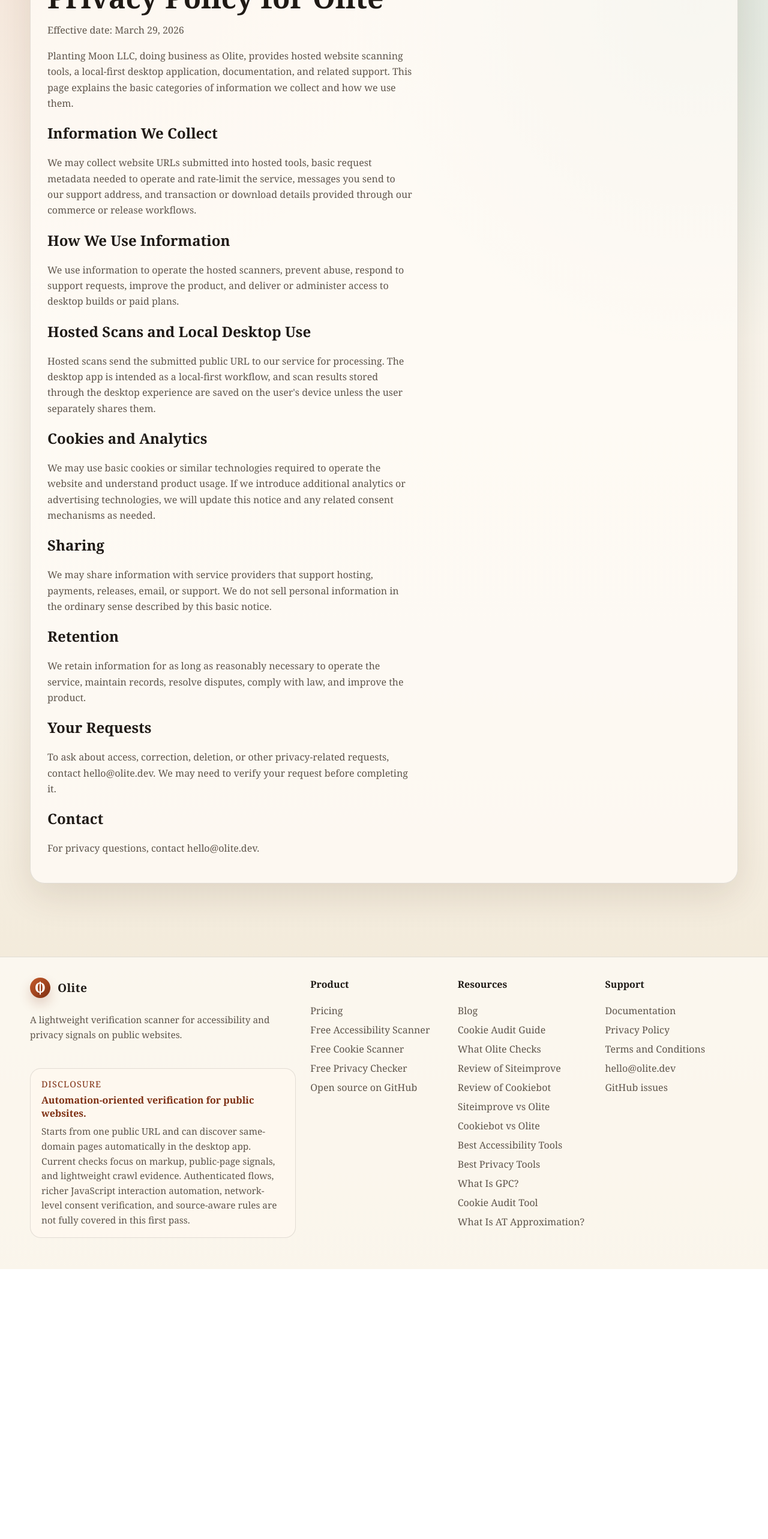
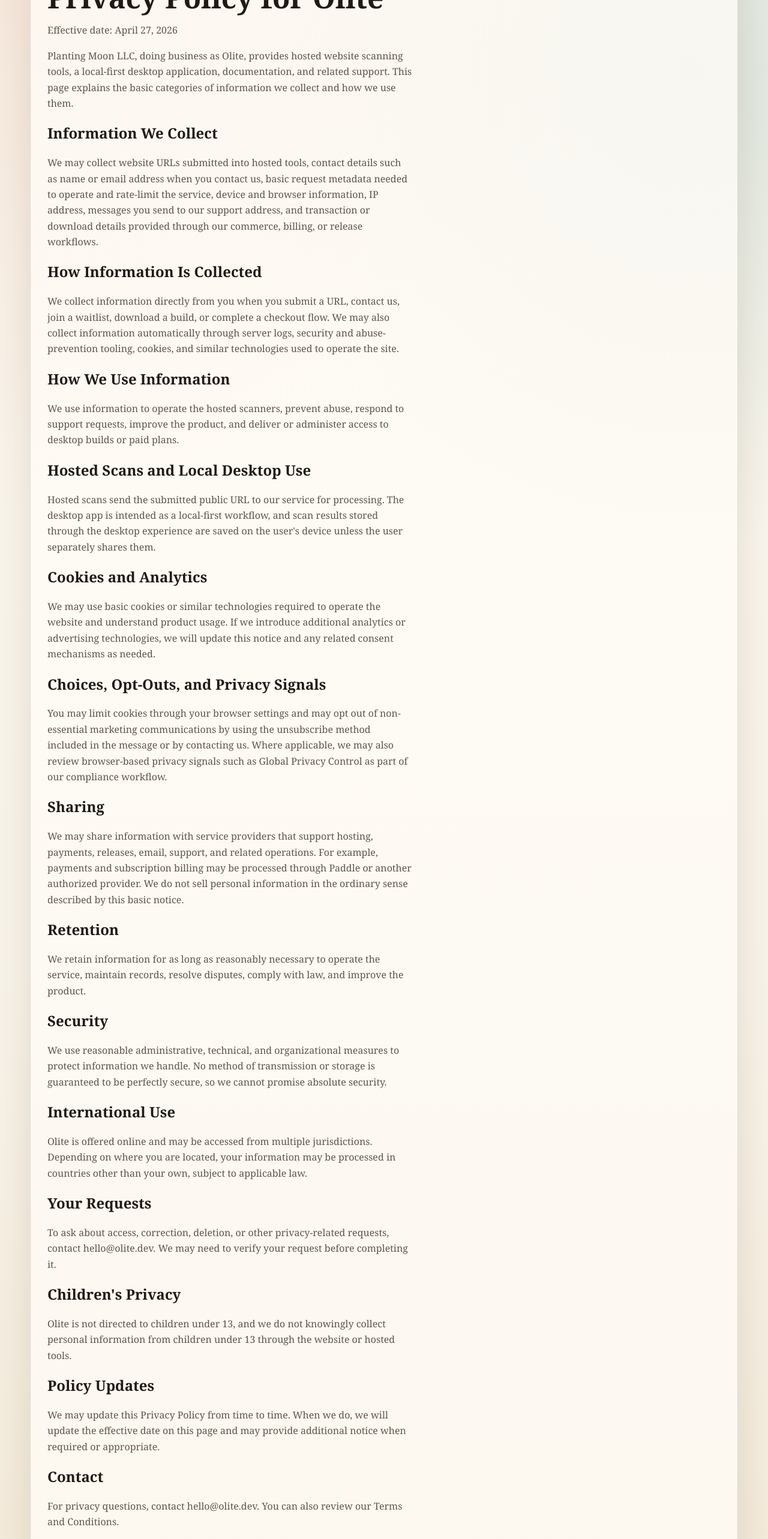
Before and after one commit to ah8571/olite, a Next.js app: page /privacy in a window 1280 px wide. Shown: the part 234-2800 px from the top of the page at 60% size. Before the commit the page ends 2350 px from the top, so only its background shows below. Built offline with nearby package versions, Linux system fonts and the light colour scheme.

Commit message:
Expand legal policy disclosures

```diff
--- a/app/privacy/page.tsx
+++ b/app/privacy/page.tsx
@@ -1,3 +1,4 @@
+import Link from "next/link";
 import type { Metadata } from "next";
 
 export const metadata: Metadata = {
@@ -11,7 +12,7 @@
       <div className="container section-panel">
         <p className="kicker">Privacy Policy</p>
         <h1 className="section-title">Privacy Policy for Olite</h1>
-        <p className="section-copy">Effective date: March 29, 2026</p>
+        <p className="section-copy">Effective date: April 27, 2026</p>
         <p className="section-copy">
           Planting Moon LLC, doing business as Olite, provides hosted website scanning tools, a local-first desktop
           application, documentation, and related support. This page explains the basic categories of information we
@@ -20,9 +21,17 @@
 
         <h2>Information We Collect</h2>
         <p className="section-copy">
-          We may collect website URLs submitted into hosted tools, basic request metadata needed to operate and rate-limit
-          the service, messages you send to our support address, and transaction or download details provided through our
-          commerce or release workflows.
+          We may collect website URLs submitted into hosted tools, contact details such as name or email address when you
+          contact us, basic request metadata needed to operate and rate-limit the service, device and browser information,
+          IP address, messages you send to our support address, and transaction or download details provided through our
+          commerce, billing, or release workflows.
+        </p>
+
+        <h2>How Information Is Collected</h2>
+        <p className="section-copy">
+          We collect information directly from you when you submit a URL, contact us, join a waitlist, download a build,
+          or complete a checkout flow. We may also collect information automatically through server logs, security and
+          abuse-prevention tooling, cookies, and similar technologies used to operate the site.
         </p>
 
         <h2>How We Use Information</h2>
@@ -45,10 +54,18 @@
           consent mechanisms as needed.
         </p>
 
+        <h2>Choices, Opt-Outs, and Privacy Signals</h2>
+        <p className="section-copy">
+          You may limit cookies through your browser settings and may opt out of non-essential marketing communications by
+          using the unsubscribe method included in the message or by contacting us. Where applicable, we may also review
+          browser-based privacy signals such as Global Privacy Control as part of our compliance workflow.
+        </p>
+
         <h2>Sharing</h2>
         <p className="section-copy">
-          We may share information with service providers that support hosting, payments, releases, email, or support.
-          We do not sell personal information in the ordinary sense described by this basic notice.
+          We may share information with service providers that support hosting, payments, releases, email, support, and
+          related operations. For example, payments and subscription billing may be processed through Paddle or another
+          authorized provider. We do not sell personal information in the ordinary sense described by this basic notice.
         </p>
 
         <h2>Retention</h2>
@@ -57,14 +74,41 @@
           disputes, comply with law, and improve the product.
         </p>
 
+        <h2>Security</h2>
+        <p className="section-copy">
+          We use reasonable administrative, technical, and organizational measures to protect information we handle.
+          No method of transmission or storage is guaranteed to be perfectly secure, so we cannot promise absolute
+          security.
+        </p>
+
+        <h2>International Use</h2>
+        <p className="section-copy">
+          Olite is offered online and may be accessed from multiple jurisdictions. Depending on where you are located,
+          your information may be processed in countries other than your own, subject to applicable law.
+        </p>
+
         <h2>Your Requests</h2>
         <p className="section-copy">
           To ask about access, correction, deletion, or other privacy-related requests, contact hello@olite.dev. We may
           need to verify your request before completing it.
         </p>
 
+        <h2>Children&apos;s Privacy</h2>
+        <p className="section-copy">
+          Olite is not directed to children under 13, and we do not knowingly collect personal information from children
+          under 13 through the website or hosted tools.
+        </p>
+
+        <h2>Policy Updates</h2>
+        <p className="section-copy">
+          We may update this Privacy Policy from time to time. When we do, we will update the effective date on this page
+          and may provide additional notice when required or appropriate.
+        </p>
+
         <h2>Contact</h2>
-        <p className="section-copy">For privacy questions, contact hello@olite.dev.</p>
+        <p className="section-copy">
+          For privacy questions, contact hello@olite.dev. You can also review our <Link href="/terms">Terms and Conditions</Link>.
+        </p>
       </div>
     </section>
   );
```
Also changed, not shown: app/terms/page.tsx (+55 -5 lines).
